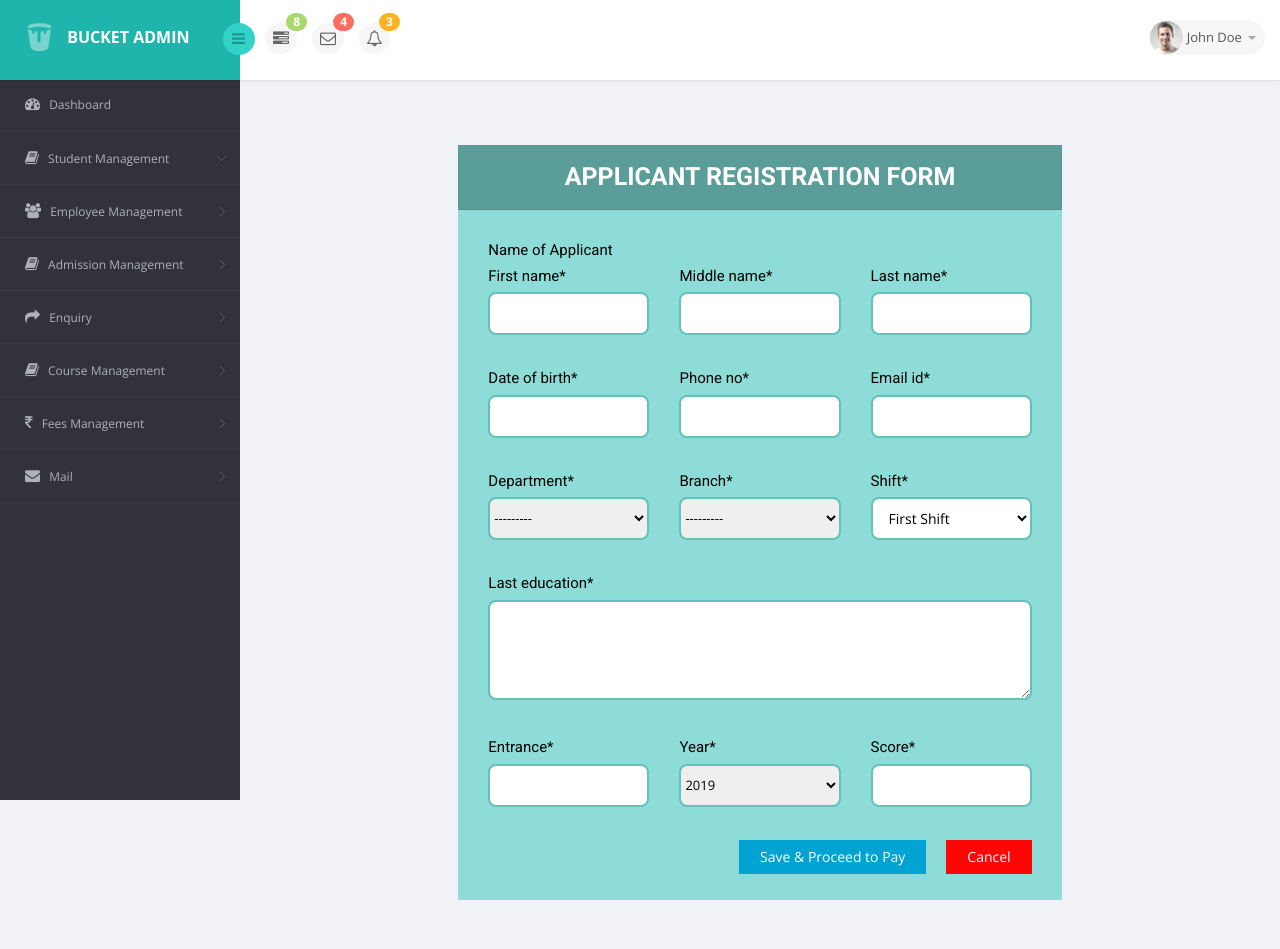
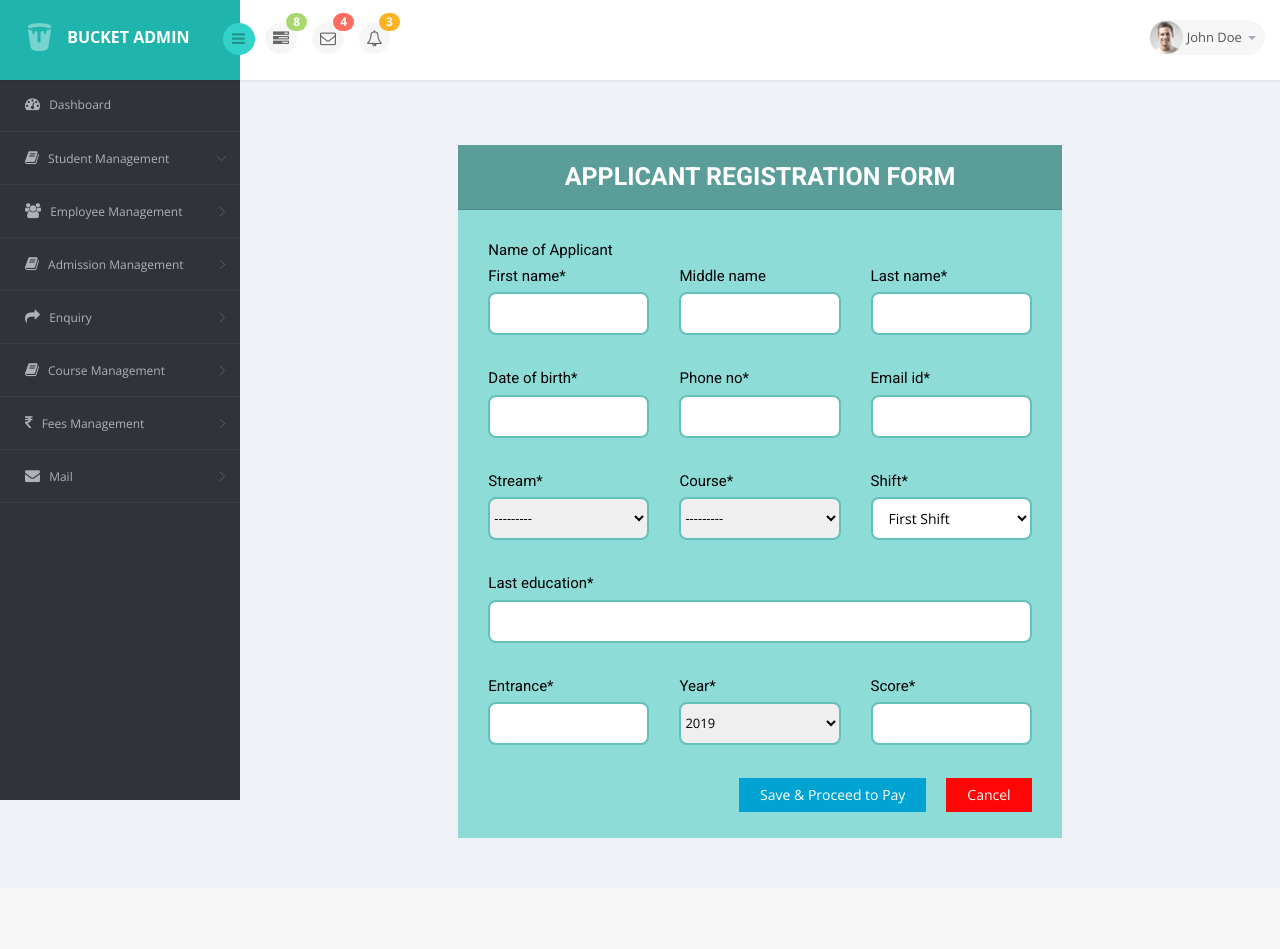
Before and after one commit to kumarsandeep2166/UniversalErpDigitalEducation, a Django app: page /applicantfrm/ in a window 1280 px wide. After the commit the page ends 838 px from the top, so only its background shows below. Run offline with Django 3.2, Linux system fonts and the light colour scheme; data comes from the database, SQL or seed files in the repository; some libraries are stand-ins or nearby versions.

Commit message:
modification in admission model

```diff
--- a/student/forms.py
+++ b/student/forms.py
@@ -1,6 +1,7 @@
 from django import forms
 from .models import (StudentEnquiry, Branch,Student,Employee,Enrollment)
 from datetime import datetime
+from coursemanagement.models import Course, Stream, Batch, Section
 
 
 #from django.views.generic.edit import FormView
@@ -8,27 +9,28 @@ class StudentEnquiryForm(forms.ModelForm):
 
     class Meta:
         model=StudentEnquiry
-        fields=('first_name','middle_name','last_name','date_of_birth','phone_no','email_id','department','branch','shift','last_education','entrance','year','score')
+        fields=('first_name','middle_name','last_name','date_of_birth','phone_no','email_id','stream','course','shift','last_education','entrance','year','score')
         ordering_by=['-id']
         SHIFT_CHOICES=(("First Shift","First Shift"),("Second Shift","Second Shift")
         )
 
         widgets={
             'shift':forms.Select(choices=SHIFT_CHOICES,attrs={'class': 'form-control'}),
+            'date_of_birth': forms.DateInput(attrs={'class':'datepicker'}),
         }
     def __init__(self,*args,**kwargs):
         super().__init__(*args,**kwargs)
-        self.fields['branch'].queryset=Branch.objects.none()
+        self.fields['course'].queryset=Course.objects.none()
 
-        if 'department' in self.data:
+        if 'stream' in self.data:
             try:
-                department_id=int(self.data.get('department'))
-                self.fields['branch'].queryset=Branch.objects.filter(department_id=department_id).order_by('branch')
+                stream_id=int(self.data.get('stream'))
+                self.fields['course'].queryset=Course.objects.filter(stream=stream_id).order_by('course_name')
 
             except(ValueError,TypeError):
                 pass
         elif self.instance.pk:
-            self.fields['branch'].queryset=self.instance.department.branch_set.order_by('branch')
+            self.fields['course'].queryset=self.instance.department.branch_set.order_by('course_name')
 
 class StudentForm(forms.ModelForm):
     date_of_birth = forms.DateField(widget=forms.SelectDateWidget(years=[i for i in range(1990,2030)]),input_formats=['%Y-%m-%d','%m/%d/%Y','%m/%d/%y','%d/%m/%y'])
--- a/student/models.py
+++ b/student/models.py
@@ -8,6 +8,7 @@ from django.urls import reverse
 from coursemanagement.models import Course,Stream,Batch
 from django.db.models.signals import pre_save
 from .utils import unique_enrollment_number_generator
+from coursemanagement.models import Course, Stream, Batch, Section
 
 
 def year_choices():
@@ -48,15 +49,15 @@ class StudentEnquiry(models.Model):
     )
     YEAR_CHOICES = [(r,r) for r in range(1984, datetime.date.today().year+1)]
     first_name=models.CharField(max_length=20)
-    middle_name=models.CharField(max_length=20)
+    middle_name=models.CharField(max_length=20, blank= True)
     last_name=models.CharField(max_length=20)
     date_of_birth=models.DateField()
     phone_no=models.CharField(max_length=10, validators=[RegexValidator('^[0-9]{10}$', message="Phone number must be of 10 digit!!")])
     email_id=models.EmailField()
-    department=models.ForeignKey(Department,on_delete=models.SET_NULL,null=True,blank=False)
-    branch=models.ForeignKey(Branch,on_delete=models.SET_NULL,null=True,blank=False)
+    stream=models.ForeignKey(Stream,on_delete=models.SET_NULL,null=True,blank=False)
+    course=models.ForeignKey(Course,on_delete=models.SET_NULL,null=True,blank=False)
     shift=models.CharField(max_length=26, choices=SHIFT_CHOICES, default='First Shift')
-    last_education=models.TextField()
+    last_education=models.CharField(max_length=26)
     entrance=models.CharField(max_length=40)
     year = models.IntegerField(('year'), choices=year_choices(), default=current_year())
     score=models.IntegerField()
@@ -130,7 +131,7 @@ class Student(models.Model):
     n=(('india','India'),
         ('others','others'),)
     first_name=models.CharField(max_length=20)
-    middle_name=models.CharField(max_length=20)
+    middle_name=models.CharField(max_length=20, blank=True)
     last_name=models.CharField(max_length=20)
     date_of_birth=models.DateField()
     blood_group=models.CharField(max_length=5,choices=BLOOD_GROUP,default='O+ve')
--- a/student/templates/student/applicantfrm.html
+++ b/student/templates/student/applicantfrm.html
@@ -55,13 +55,13 @@
                                    <div class="row">
                                         <div class="form-group col-sm-4 col-xs-12">
 
-                                                {{ form.department| as_crispy_field}}
+                                                {{ form.stream| as_crispy_field}}
                                             </div>
 
 
                                         <div class="form-group col-sm-4 col-xs-12">
 
-                                            {{ form.branch| as_crispy_field}}
+                                            {{ form.course| as_crispy_field}}
 
                                         </div>
 
@@ -102,9 +102,23 @@
         </div>
     </section>
     <script src="{% static 'js/jquery-3.3.1.min.js' %}"></script>
+    <script src="http://ajax.googleapis.com/ajax/libs/jquery/1.6/jquery.min.js" type="text/javascript"></script>
+    <script src="http://ajax.googleapis.com/ajax/libs/jqueryui/1.8/jquery-ui.min.js" type="text/javascript"></script>
+    <link href="http://ajax.googleapis.com/ajax/libs/jqueryui/1.8/themes/base/jquery-ui.css" rel="Stylesheet" type="text/css" />
+    <script type="text/javascript">
+    var $j = jQuery.noConflict();
+    $j("#datepicker").datepicker();
+    $(function() {
+    $j( ".datepicker" ).datepicker({
+      changeMonth: true,
+      changeYear: true,
+      yearRange: "1900:2012",
+      dateFormat: 'yy-mm-dd',
+      // You can put more options here.
 
-    <script type="text/javascript">
-     $("#id_department").change(function(event){
+    });
+  });
+     $("#id_stream").change(function(event){
         event.preventDefault();
         var url=$("#studentForm").attr("data-branch-url");
         var department_id=$(this).val();
@@ -115,10 +129,11 @@
                 'department':department_id,
             },
             success:function(data){
-                $("#id_branch").html(data);
+                $("#id_course").html(data);
             }
         });
      });
     </script>
 
+
   {% endblock content %}
--- a/student/templates/student/department_options.html
+++ b/student/templates/student/department_options.html
@@ -2,7 +2,7 @@
 <div class="form-group col-sm-4 col-xs-12">
     <option value="">----Select Course----</option>
         {% for branch in branches %}
-        <option value="{{ branch.pk }}">{{branch.branch}}</option>
+        <option value="{{ branch.pk }}">{{branch.course_name}}</option>
         {% endfor %}
 
 </div>
```
